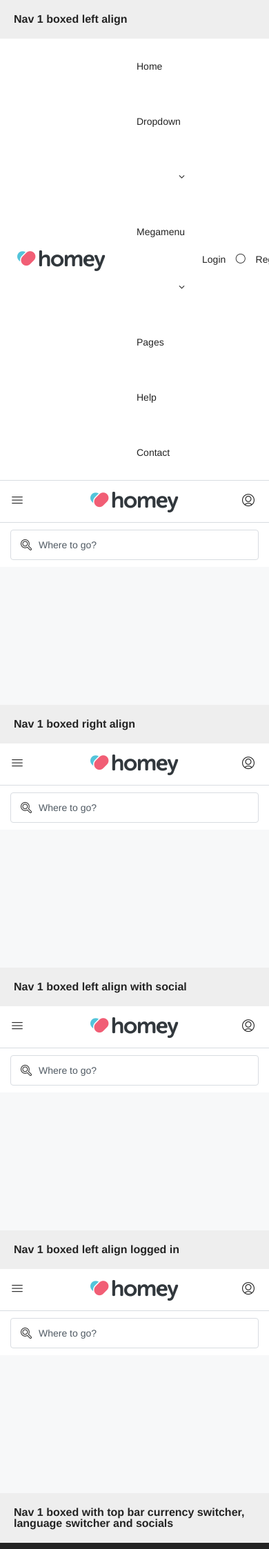
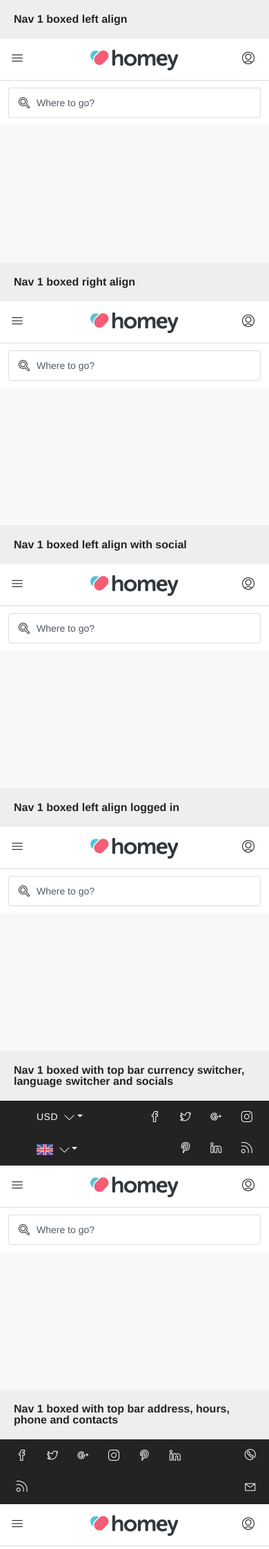
Before and after one commit to khalilsafi1/homeyhtmlv5, a PHP site: page /homey-html/header-1-fullwidth.php in a window 390 px wide; the page is wider, and only the part inside the window is pictured. Shown: the top 2246 px of that part at 69% size. Run offline with PHP 8.4, Linux system fonts and the light colour scheme; style sheets or scripts are compiled from the project's sources; some libraries are stand-ins or nearby versions; some web fonts are replaced.

Commit message:
Header files have a new changes

```diff
--- a/header-1-boxed-hourly-search.php
+++ b/header-1-boxed-hourly-search.php
@@ -7,7 +7,7 @@
 
     <div class="nav-area header-type-1">
         <!-- desktop nav -->
-        <header class="header-nav hidden-sm hidden-xs">
+        <header class="header-nav d-none d-lg-block">
             <div class="container">
                 <div class="header-inner table-block">
                     <div class="header-comp-logo">
--- a/header-1-fullwidth.php
+++ b/header-1-fullwidth.php
@@ -38,7 +38,7 @@
 
     <div class="nav-area header-type-1">
         <!-- desktop nav -->
-        <header class="header-nav hidden-sm hidden-xs">
+        <header class="header-nav d-none d-lg-block">
             <div class="container-fluid">
                 <div class="header-inner table-block">
                     <div class="header-comp-logo">
@@ -67,7 +67,7 @@
 
     <div class="nav-area header-type-1">
         <!-- desktop nav -->
-        <header class="header-nav hidden-sm hidden-xs">
+        <header class="header-nav d-none d-lg-block">
             <div class="container-fluid">
                 <div class="header-inner table-block">
                     <div class="header-comp-logo">
@@ -96,7 +96,7 @@
 
     <div class="nav-area header-type-1">
         <!-- desktop nav -->
-        <header class="header-nav hidden-sm hidden-xs">
+        <header class="header-nav d-none d-lg-block">
             <div class="container-fluid">
                 <div class="header-inner table-block">
                     <div class="header-comp-logo">
@@ -161,7 +161,7 @@
             </div>
         </div>
         <!-- desktop nav -->
-        <header class="header-nav hidden-sm hidden-xs">
+        <header class="header-nav d-none d-lg-block">
             <div class="container-fluid">
                 <div class="header-inner table-block">
                     <div class="header-comp-logo">
@@ -203,11 +203,11 @@
                         </div>
                     </div>
                     <div class="top-bar-right">
-                        <ul class="top-contact-address hidden-sm hidden-xs">
+                        <ul class="top-contact-address d-none d-lg-block">
                             <li><a class="phone-number" href="tel:8008888686"><i class="homey-icon homey-icon-phone-circle"></i> Call us (800) 888 8686</a></li>
                             <li><a class="email-contact" href="#"><i class="homey-icon homey-icon-unread-emails"></i> Contact us</a></li>
                         </ul>
-                        <ul class="top-contact-address top-contact-address-mobile hidden-md hidden-lg">
+                        <ul class="top-contact-address top-contact-address-mobile d-md-block d-lg-none">
                             <li><a class="phone-number" href="tel:8008888686"><i class="homey-icon homey-icon-phone-circle"></i></a></li>
                             <li><a class="email-contact" href="#"><i class="homey-icon homey-icon-unread-emails"></i></a></li>
                         </ul>
@@ -216,7 +216,7 @@
             </div>
         </div>
         <!-- desktop nav -->
-        <header class="header-nav hidden-sm hidden-xs">
+        <header class="header-nav d-none d-lg-block">
             <div class="container-fluid">
                 <div class="header-inner table-block">
                     <div class="header-comp-logo">
--- a/header-4-boxed-fullwidth.php
+++ b/header-4-boxed-fullwidth.php
@@ -7,7 +7,7 @@
 
     <div class="nav-area header-type-4">
         <!-- desktop nav -->
-        <header class="header-nav hidden-sm hidden-xs">
+        <header class="header-nav d-none d-lg-block">
             <div class="container-fluid">
                 <div class="header-inner table-block">
                     <div class="header-comp-navicon">
@@ -36,7 +36,7 @@
 
     <div class="nav-area header-type-4">
         <!-- desktop nav -->
-        <header class="header-nav hidden-sm hidden-xs">
+        <header class="header-nav d-none d-lg-block">
             <div class="container-fluid">
                 <div class="header-inner table-block">
                     <div class="header-comp-navicon">
@@ -63,7 +63,7 @@
 
     <div class="nav-area header-type-4">
         <!-- desktop nav -->
-        <header class="header-nav hidden-sm hidden-xs">
+        <header class="header-nav d-none d-lg-block">
             <div class="container-fluid">
                 <div class="header-inner table-block">
                     <div class="header-comp-navicon">
--- a/header-4-boxed.php
+++ b/header-4-boxed.php
@@ -7,7 +7,7 @@
 
     <div class="nav-area header-type-4">
         <!-- desktop nav -->
-        <header class="header-nav hidden-sm hidden-xs">
+        <header class="header-nav d-none d-lg-block">
             <div class="container">
                 <div class="header-inner table-block">
                     <div class="header-comp-navicon">
@@ -39,7 +39,7 @@
 
     <div class="nav-area header-type-4">
         <!-- desktop nav -->
-        <header class="header-nav hidden-sm hidden-xs">
+        <header class="header-nav d-none d-lg-block">
             <div class="container">
                 <div class="header-inner table-block">
                     <div class="header-comp-navicon">
@@ -69,7 +69,7 @@
 
     <div class="nav-area header-type-4">
         <!-- desktop nav -->
-        <header class="header-nav hidden-sm hidden-xs">
+        <header class="header-nav d-none d-lg-block">
             <div class="container">
                 <div class="header-inner table-block">
                     <div class="header-comp-navicon">
--- a/inc/header/header-mobile-full-width.php
+++ b/inc/header/header-mobile-full-width.php
@@ -1,19 +1,19 @@
-<header class="header-nav header-mobile hidden-md hidden-lg">
+<header class="header-nav header-mobile d-block d-lg-none">
     <div class="header-mobile-wrap">
         <div class="container-fluid">
             <div class="row">
-                <div class="col-xs-3">
+                <div class="col-3">
                     <button type="button" class="btn btn-mobile-nav" data-toggle="collapse" data-target="#mobile-nav" aria-expanded="false" aria-controls="navbar">
                         <i class="homey-icon homey-icon-navigation-menu" aria-hidden="true"></i>
                     </button><!-- btn-mobile-nav -->
                 </div>
-                <div class="col-xs-6">
+                <div class="col-6">
                     <div class="mobile-logo text-center">
                         <?php include ('inc/header/logo.php'); ?>
                     </div><!-- mobile-logo -->
                 </div>
-                <div class="col-xs-3">
-                    <div class="user-menu text-right">
+                <div class="col-3">
+                    <div class="user-menu text-end">
                         <button type="button" class="btn btn-mobile-nav" data-toggle="collapse" data-target="#user-nav" aria-expanded="false" aria-controls="navbar">
                             <i class="homey-icon homey-icon-single-neutral-circle" aria-hidden="true"></i>
                         </button>
--- a/inc/search/main-search-full-width.php
+++ b/inc/search/main-search-full-width.php
@@ -1,7 +1,7 @@
 <div class="main-search">
 	<div class="container-fluid">
 		<form class="clearfix">
-			<div id="search-desktop" class="search-wrap hidden-sm hidden-xs">
+			<div id="search-desktop" class="search-wrap d-none d-lg-block">
 
 				<div class="search-destination">
 					<label class="animated-label">Where to go?</label>
```
Also changed, not shown: header-2-boxed-fullwidth.php (+8 -8 lines), header-2-boxed.php (+8 -8 lines), header-3-boxed-fullwidth.php (+4 -4 lines), header-3-boxed.php (+4 -4 lines), inc/search/main-hourly-search.php (+7 -5 lines).
